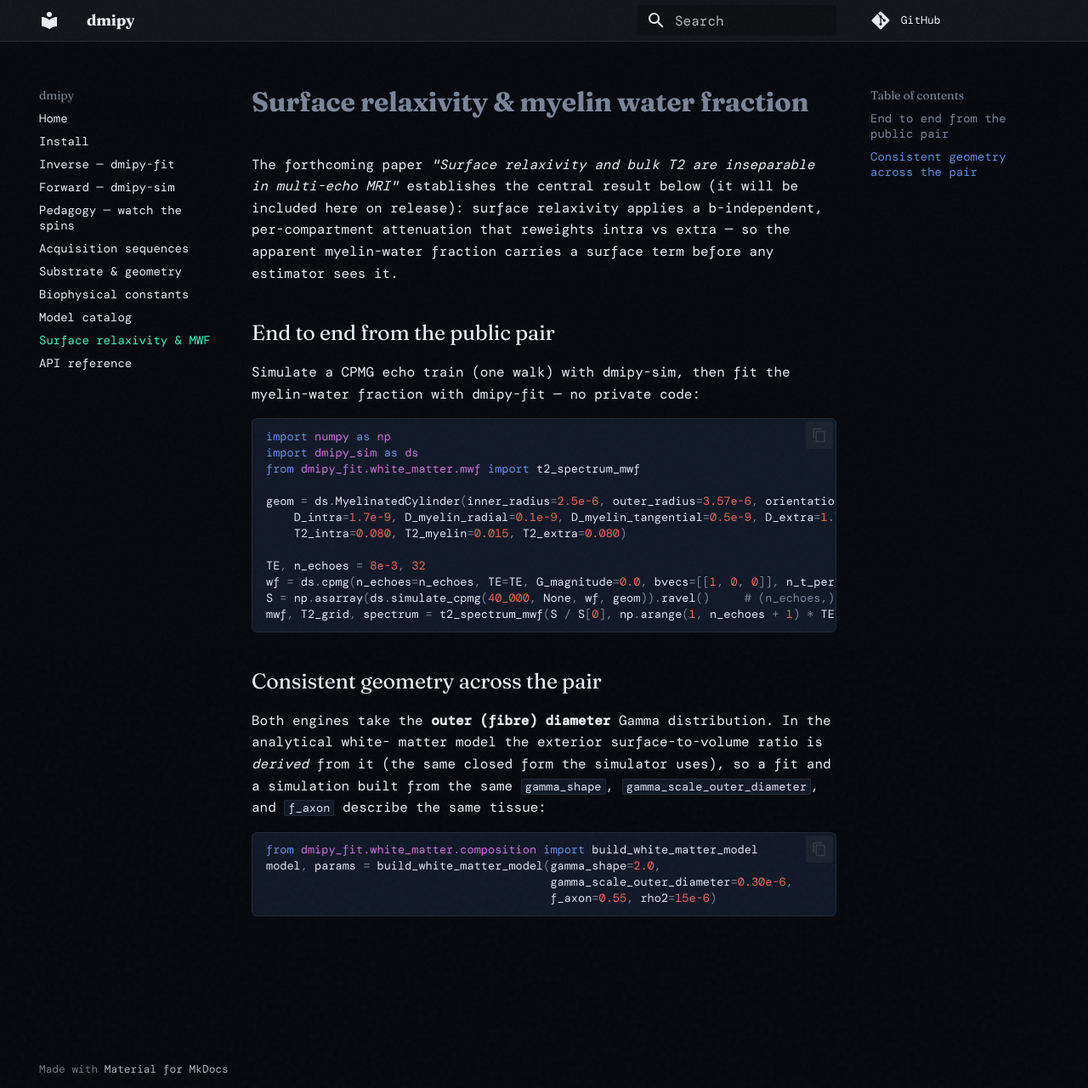
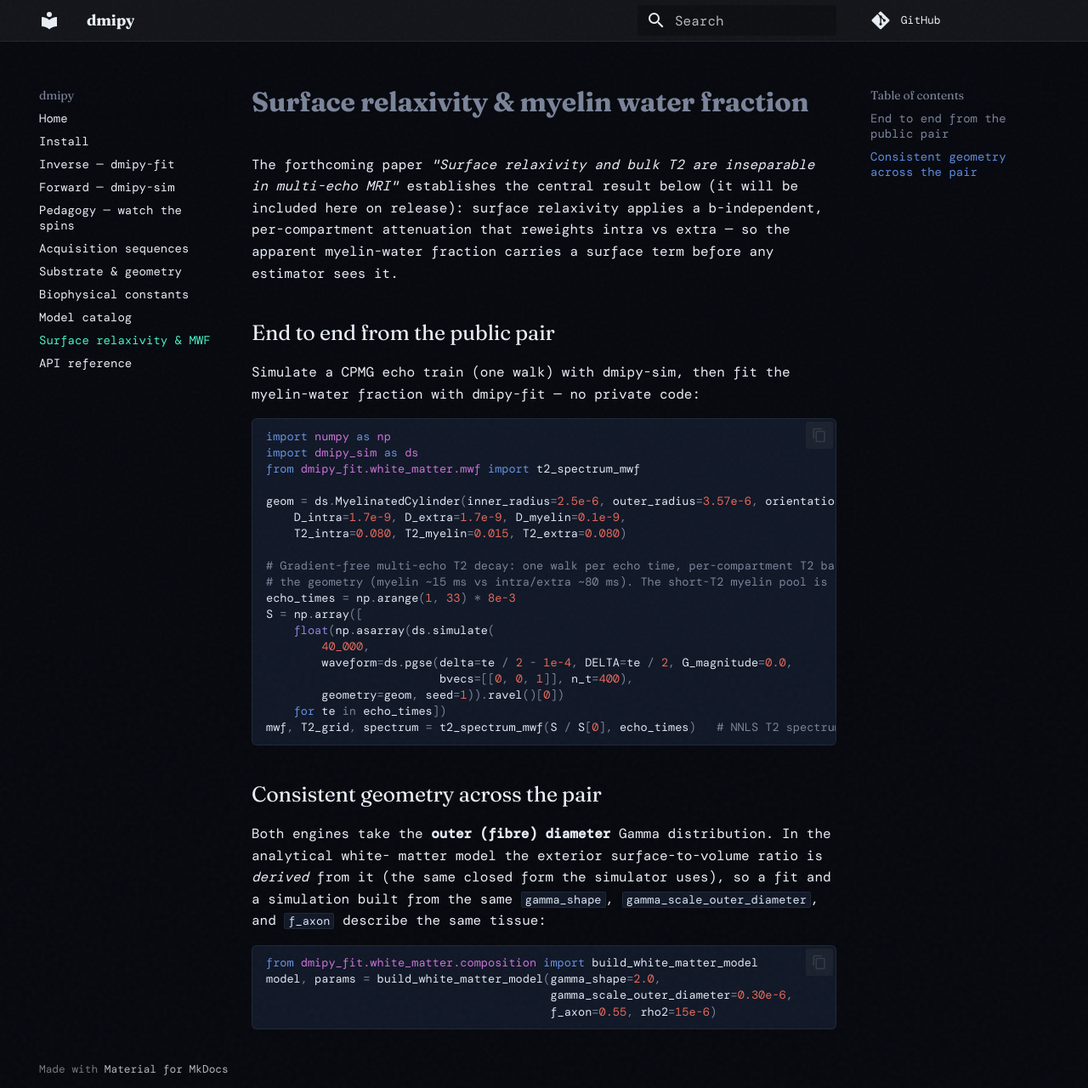
Before and after one commit to dmrai-lab/dmipy, an MkDocs documentation site: the page built from docs/surface_relaxivity_mwf.md, in a window 1280 px wide and 1280 px high. Shown: the whole window at 85% size. Built offline with MkDocs 1.6.1 and Material for MkDocs 9.7.7, drawn with Linux system fonts in a browser that asks for light colours; some web fonts are replaced.

Commit message:
docs: fix the dmipy.org MWF walkthrough (blocker #4)
The snippet used a nonexistent MyelinatedCylinder signature (D_myelin_radial/tangential) and
simulate_cpmg(..., None, ...) -> crashed on copy-paste; and simulate_cpmg silently drops a
myelinated geometry's per-compartment T2 (returns a flat signal, MWF=0). Rewrote to the working
pattern: gradient-free `simulate` per echo time with T2 baked into the geometry, then
t2_spectrum_mwf on the decay -> sensible MWF (~0.05 for this fibre). Runs and gives a real result.

Co-Authored-By: Claude Opus 4.8 (1M context) <noreply@anthropic.com>

````diff
--- a/docs/surface_relaxivity_mwf.md
+++ b/docs/surface_relaxivity_mwf.md
@@ -16,13 +16,20 @@ import dmipy_sim as ds
 from dmipy_fit.white_matter.mwf import t2_spectrum_mwf
 
 geom = ds.MyelinatedCylinder(inner_radius=2.5e-6, outer_radius=3.57e-6, orientation=(0, 0, 1),
-    D_intra=1.7e-9, D_myelin_radial=0.1e-9, D_myelin_tangential=0.5e-9, D_extra=1.7e-9,
+    D_intra=1.7e-9, D_extra=1.7e-9, D_myelin=0.1e-9,
     T2_intra=0.080, T2_myelin=0.015, T2_extra=0.080)
 
-TE, n_echoes = 8e-3, 32
-wf = ds.cpmg(n_echoes=n_echoes, TE=TE, G_magnitude=0.0, bvecs=[[1, 0, 0]], n_t_per_echo=60)
-S = np.asarray(ds.simulate_cpmg(40_000, None, wf, geom)).ravel()     # (n_echoes,), one walk
-mwf, T2_grid, spectrum = t2_spectrum_mwf(S / S[0], np.arange(1, n_echoes + 1) * TE)
+# Gradient-free multi-echo T2 decay: one walk per echo time, per-compartment T2 baked into
+# the geometry (myelin ~15 ms vs intra/extra ~80 ms). The short-T2 myelin pool is the MWF.
+echo_times = np.arange(1, 33) * 8e-3
+S = np.array([
+    float(np.asarray(ds.simulate(
+        40_000,
+        waveform=ds.pgse(delta=te / 2 - 1e-4, DELTA=te / 2, G_magnitude=0.0,
+                         bvecs=[[0, 0, 1]], n_t=400),
+        geometry=geom, seed=1)).ravel()[0])
+    for te in echo_times])
+mwf, T2_grid, spectrum = t2_spectrum_mwf(S / S[0], echo_times)   # NNLS T2 spectrum -> MWF
 ```
 
 ## Consistent geometry across the pair
````
